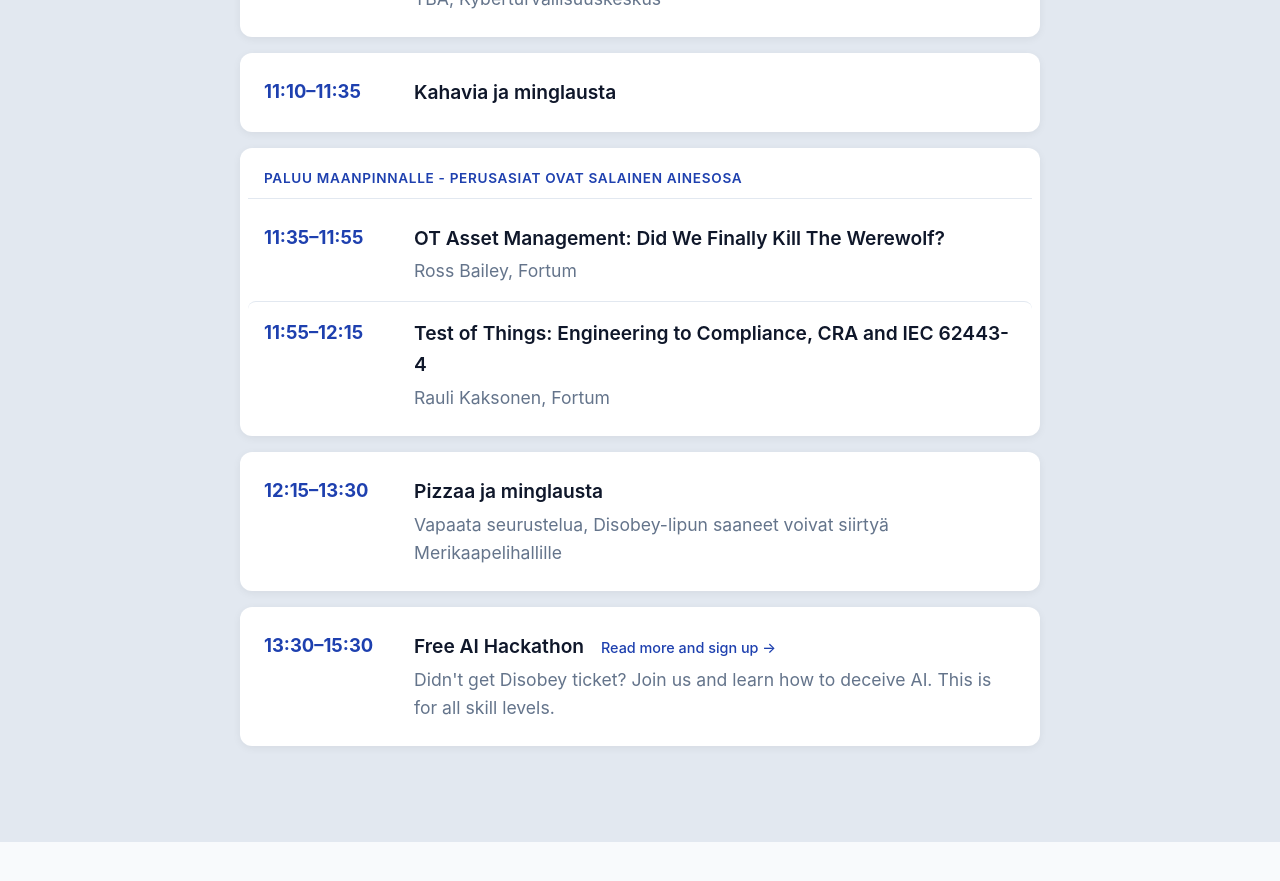
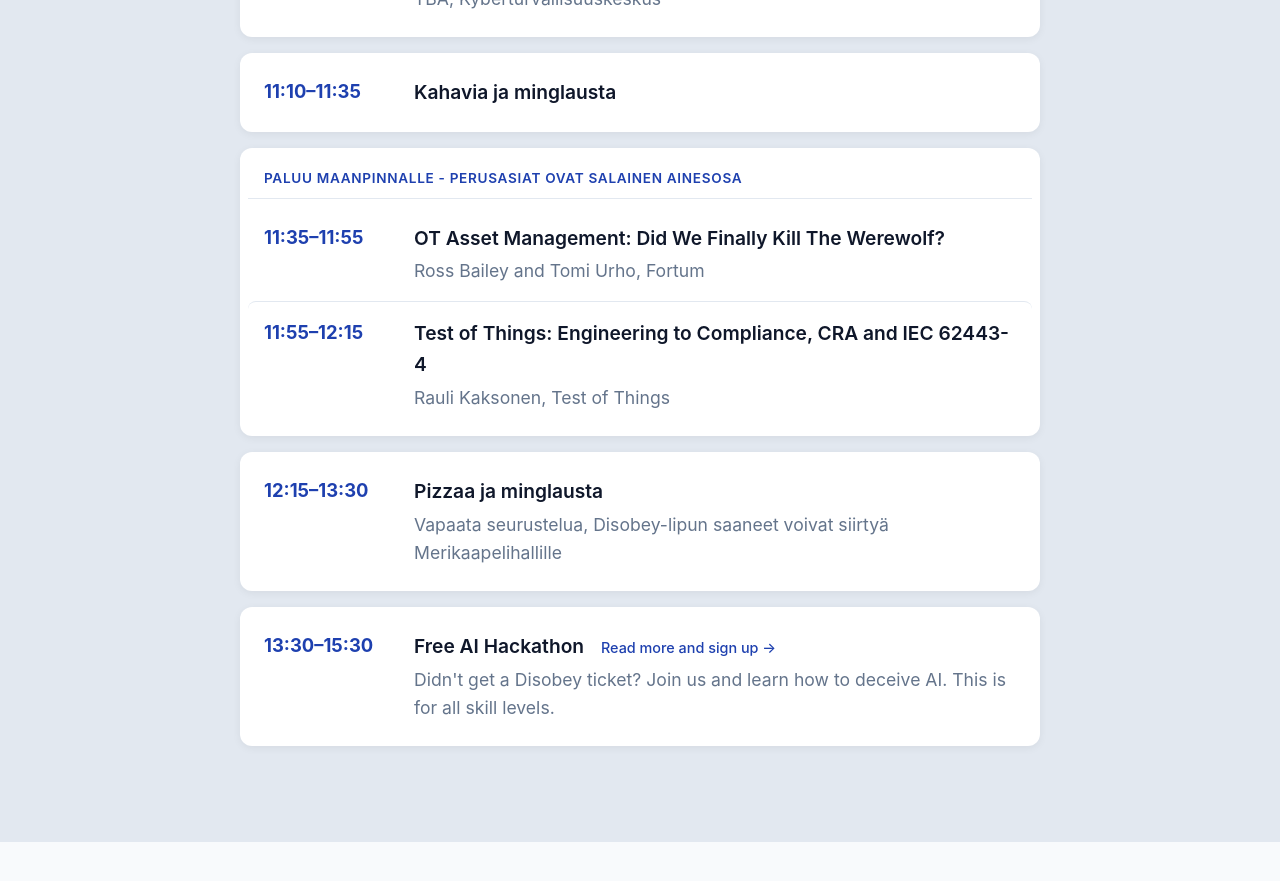
Before and after one commit to scanabc/scanabc.github.io, a Jekyll site: the page prevent26/index.html, which Jekyll copies as it is, in a window 1280 px wide and 900 px high, scrolled down 2357 px. Shown: the top 881 px of the window. Built offline with Jekyll 4.4.1, drawn with Linux system fonts in a browser that asks for light colours; some of the changed text lies outside the part shown.

Commit message:
Update index.html
Korjattu Ralen firma oikeaksi ja pari kirjoitusvirhettä

```diff
--- a/prevent26/index.html
+++ b/prevent26/index.html
@@ -601,14 +601,14 @@
             <div class="program-time">11:35–11:55</div>
             <div class="program-content">
               <div class="program-title">OT Asset Management: Did We Finally Kill The Werewolf?</div>
-              <div class="program-speaker">Ross Bailey, Fortum</div>
+              <div class="program-speaker">Ross Bailey and Tomi Urho, Fortum</div>
             </div>
           </div>
           <div class="program-item">
             <div class="program-time">11:55–12:15</div>
             <div class="program-content">
               <div class="program-title">Test of Things: Engineering to Compliance, CRA and IEC 62443-4</div>
-              <div class="program-speaker">Rauli Kaksonen, Fortum</div>
+              <div class="program-speaker">Rauli Kaksonen, Test of Things</div>
             </div>
           </div>
         </div>
@@ -629,7 +629,7 @@
             <div class="program-time">13:30–15:30</div>
             <div class="program-content">
               <div class="program-title">Free AI Hackathon <a href="#ai-training" class="read-more-link">Read more and sign up →</a></div>
-              <div class="program-description">Didn't get Disobey ticket? Join us and learn how to deceive AI. This is for all skill levels. </div>
+              <div class="program-description">Didn't get a Disobey ticket? Join us and learn how to deceive AI. This is for all skill levels. </div>
             </div>
           </div>
         </div>
@@ -688,7 +688,7 @@
   <footer>
     <h3>Prevent 2026</h3>
     <p class="tagline">Yhteistyö vie meidät avaruuteen!</p>
-    <p class="sponsors">Mahdollistajat: Arctic Security, Semantti, SensorFu, SensorFleet, Badrap, Xiphera, Remod, Test of Things, Ääkköset</p>
+    <p class="sponsors">Mahdollistajat: Arctic Security, Badrap, Remod, Semantti, Sensorfleet, SensorFu, Test of Things, Xiphera, Ääkköset</p>
   </footer>
 </body>
 </html>
```
